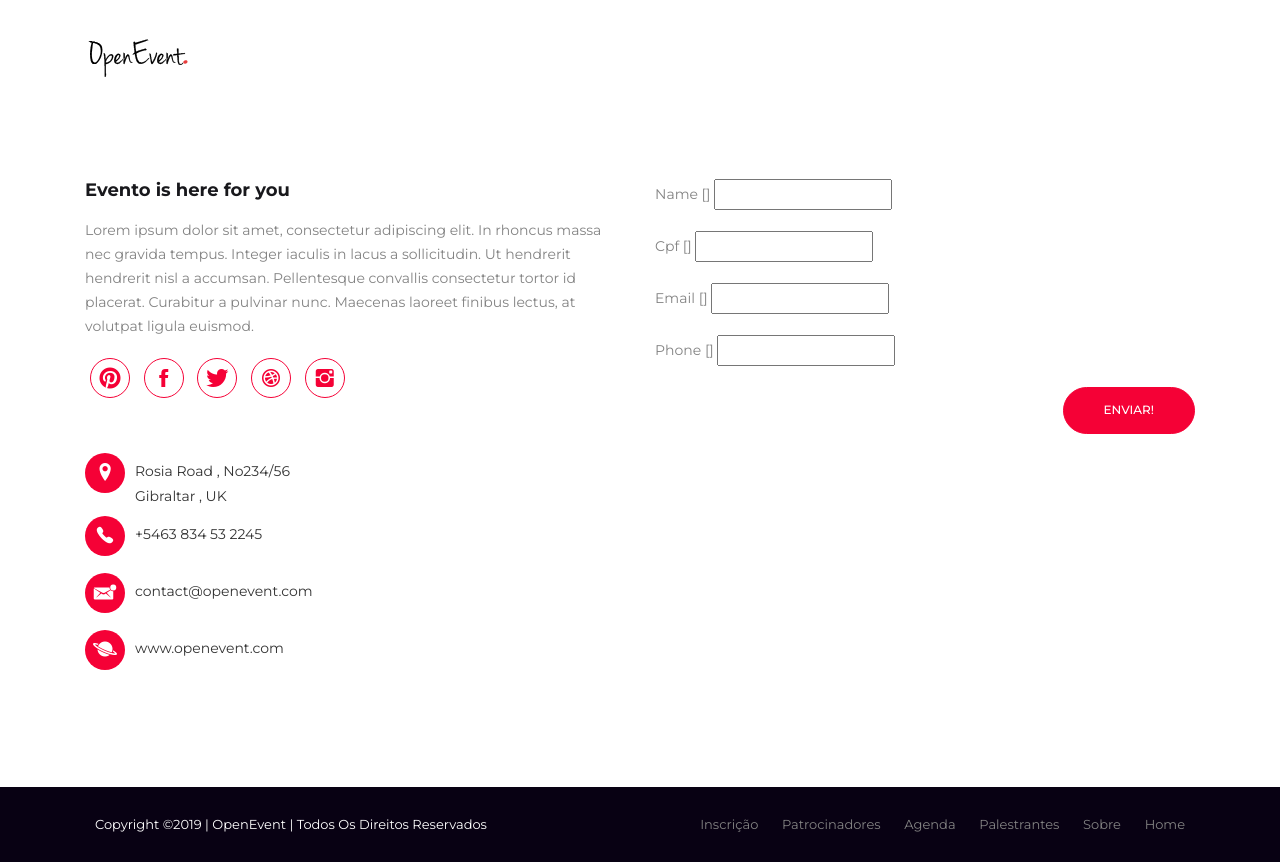
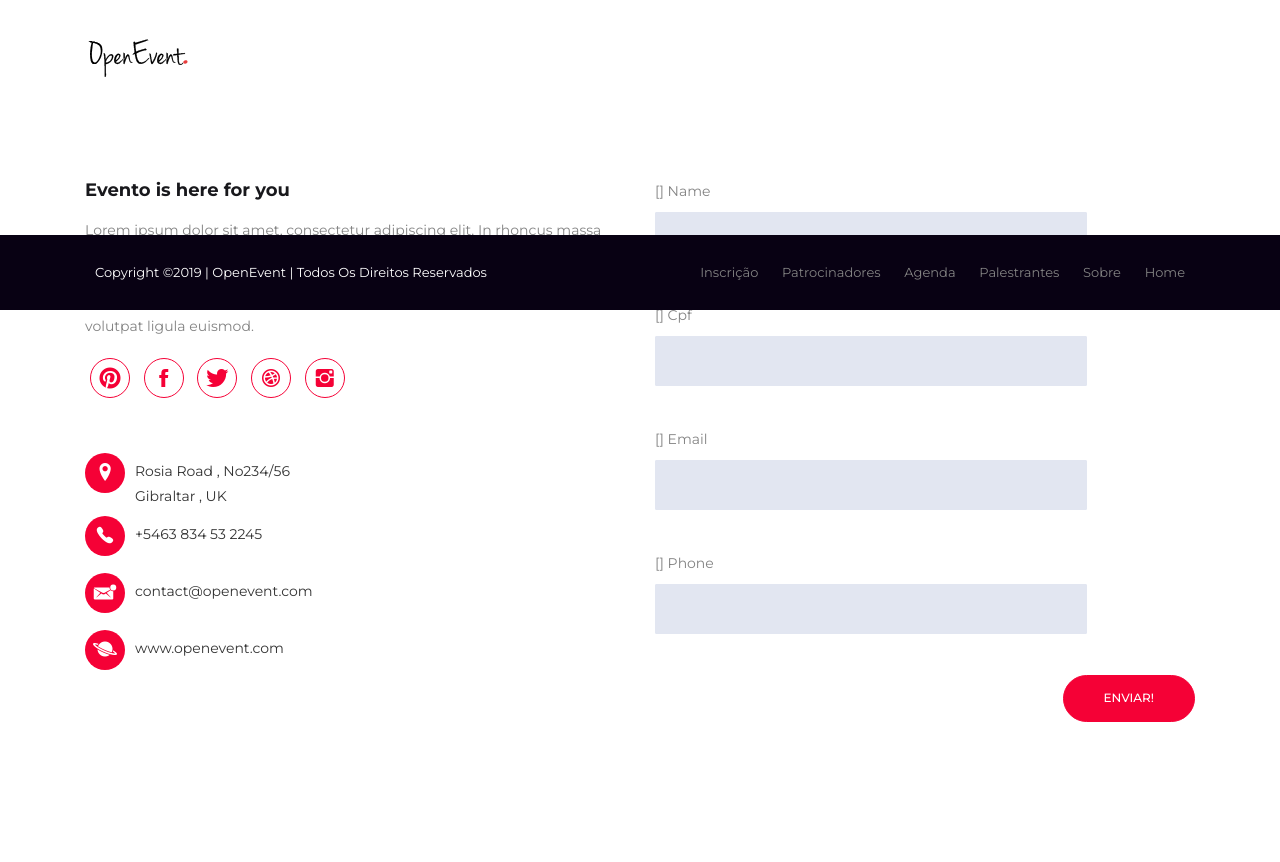
Before and after one commit to kelwys/open-event, a Django app: template evento/templates/inscricoes_form.html in a window 1280 px wide. Shown: the part 490-1352 px from the top of the page. After the commit the page ends 1212 px from the top, so only its background shows below. Run offline with Django 3.2, Linux system fonts and the light colour scheme; the template is opened without the code that fills it, so the values that code supplies are empty, except form fields; tables that the repository leaves empty hold one stand-in row (values such as "Sample post"); form fields are guessed from the names that the template uses; some libraries are stand-ins or nearby versions; some web fonts are replaced.

Commit message:
Ajusta formulario de inscrição.

```diff
--- a/evento/static/css/main.css
+++ b/evento/static/css/main.css
@@ -1817,6 +1817,9 @@
 .copyright_footer {
   background-color: #080113;
   padding: 15px;
+  position: absolute;
+  bottom: 0px;
+  width: 100%;
 }
 .copyright_footer p {
   font-size: 13px;
@@ -3066,7 +3069,8 @@
   min-height: 400px;
 }
 
-.form-control {
+.form-control,
+#form-inscricao .form-group input {
   font-size: 12px;
   padding: 12px 15px;
   height: 50px;
@@ -3079,7 +3083,8 @@
   -webkit-transition: all ease-in-out 0.4s;
   transition: all ease-in-out 0.4s;
 }
-.form-control:focus {
+.form-control:focus,
+#form-inscricao .form-group input:focus {
   background-color: #ffffff;
   border-color: #f50136;
   -webkit-transition: all ease-in-out 0.4s;
@@ -3090,6 +3095,28 @@
   min-height: 200px;
   resize: vertical;
 }
+
+
+#form-inscricao .form-group label{
+  width: 19%;
+}
+
+#form-inscricao .form-group input{
+  width: 80%;
+}
+
+#form-inscricao .form-group .errorlist{
+  color: #f50136;
+  padding-left: 20%;
+}
+
+#form-inscricao .form-group .errorlist li {
+  list-style-type: none;
+  line-height: 20px;
+}
+
+
+
 
 /*  ----------------------------------------------------
 12 progressbar
--- a/evento/templates/inscricoes_form.html
+++ b/evento/templates/inscricoes_form.html
@@ -82,26 +82,26 @@
             <div class="col-md-6 col-12">
                 <div class="contact_form">
                     {% csrf_token %}
-                    <form action="." novalidate method="post">
+                    <form id="form-inscricao" action="." novalidate method="post">
                         {% csrf_token %}
                         <div class="form-group">
+                            {{ form.name.errors }}
                             <label for="{{ form.name.id_for_label }}">{{ form.name.label }}</label>
-                            {{ form.name.errors }}
                             {{ form.name }}
                         </div>
                         <div class="form-group">
+                            {{ form.cpf.errors }}
                             <label for="{{ form.cpf.id_for_label }}">{{ form.cpf.label }}</label>
-                            {{ form.cpf.errors }}
                             {{ form.cpf }}
                         </div>
                         <div class="form-group">
+                            {{ form.email.errors }}
                             <label for="{{ form.email.id_for_label }}">{{ form.email.label }}</label>
-                            {{ form.email.errors }}
                             {{ form.email }}
                         </div>
                         <div class="form-group">
+                            {{ form.phone.errors }}
                             <label for="{{ form.phone.id_for_label }}">{{ form.phone.label }}</label>
-                            {{ form.phone.errors }}
                             {{ form.phone }}
                         </div>
                         <div class="form-group text-right">
```
